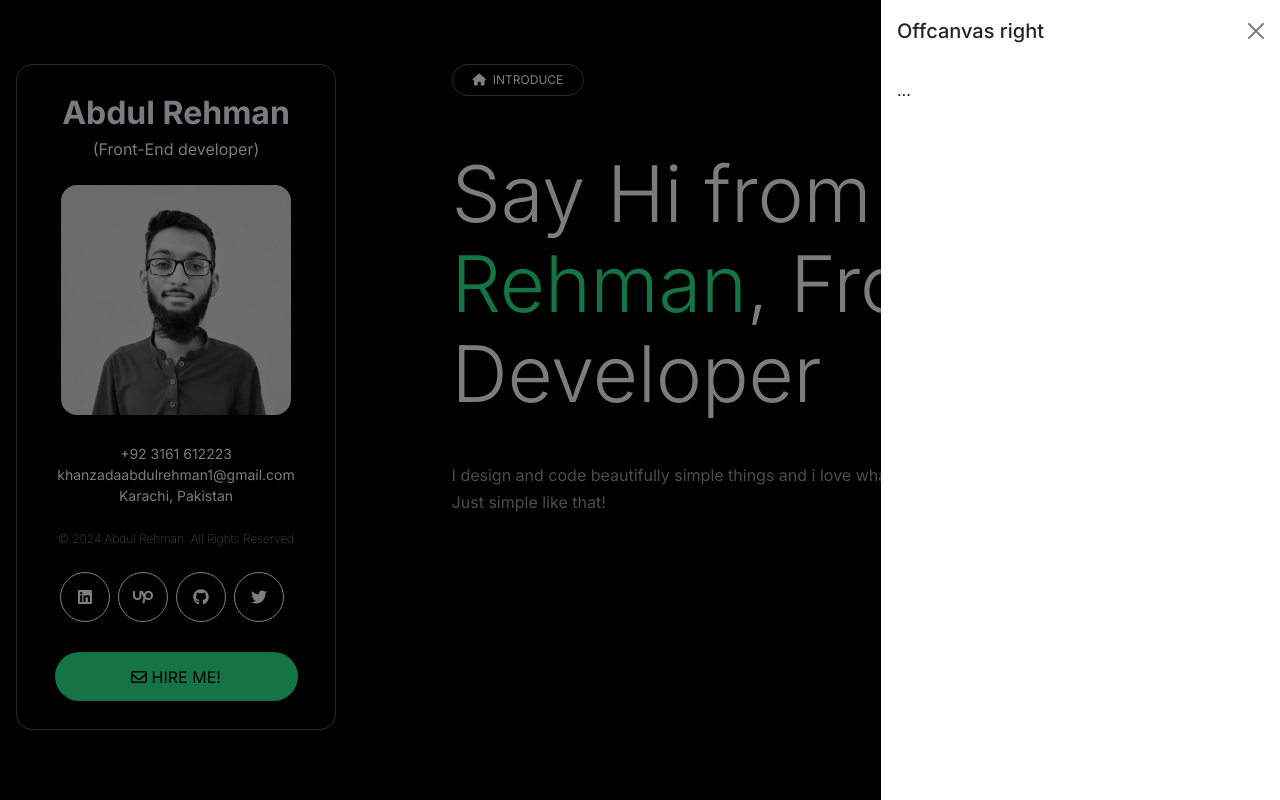
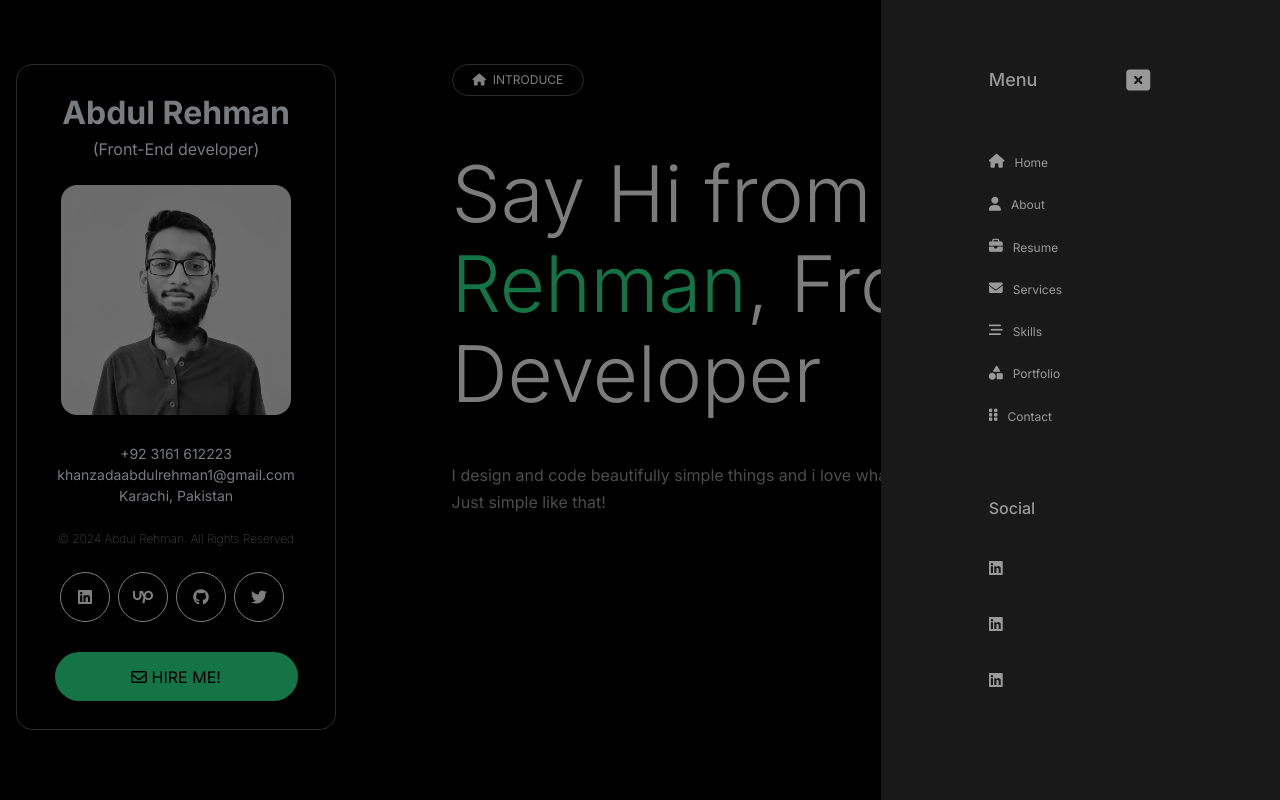
Before and after one commit to abdulrehmankz1/personal-portfolio, a React (Create React App) app: page / in a window 1280 px wide. Both pictures are taken after a click on the button 1184 px from the left and 95 px from the top of the page. Shown: the top 800 px of the page. Built offline with nearby package versions, Linux system fonts and the light colour scheme.

Commit message:
pushed todays code

```diff
--- a/src/components/IntroSection.jsx
+++ b/src/components/IntroSection.jsx
@@ -1,6 +1,8 @@
 import React, { useEffect } from 'react'
 import AOS from 'aos';
 import '../styles.scss';
+import { Link } from 'react-scroll';
+
 
 function IntroSection() {
 
@@ -28,16 +30,85 @@ function IntroSection() {
           <button class="btn icon_menu" type="button" data-bs-toggle="offcanvas" data-bs-target="#offcanvasRight" aria-controls="offcanvasRight">
             <span></span>
             <span></span>
-
           </button>
 
           <div class="offcanvas offcanvas-end" tabindex="-1" id="offcanvasRight" aria-labelledby="offcanvasRightLabel">
-            <div class="offcanvas-header">
-              <h5 class="offcanvas-title" id="offcanvasRightLabel">Offcanvas right</h5>
-              <button type="button" class="btn-close" data-bs-dismiss="offcanvas" aria-label="Close"></button>
+            <div class="offcanvas-header d-flex justify-content-between align-items-center text-center">
+              <h5 class="offcanvas-title" id="offcanvasRightLabel">Menu</h5>
+              <button type="button" data-bs-dismiss="offcanvas" aria-label="Close">
+                <i class="fa-solid fa-rectangle-xmark fa-xl"></i>
+              </button>
             </div>
             <div class="offcanvas-body">
-              ...
+              <div className='d-xl-block d-none'>
+                <ul className="scroll-nav d-flex">
+                  <li>
+                    <Link to="home" smooth={true} duration={500}>
+                      <i className="fa-solid fa-house fa-sm"></i>
+                      <span className="tooltiptext">Home</span>
+                    </Link>
+                  </li>
+                  <li>
+                    <Link to="about" smooth={true} duration={500}>
+                      <i className="fa-solid fa-user fa-sm"></i>
+                      <span className="tooltiptext">About</span>
+                    </Link>
+                  </li>
+                  <li>
+                    <Link to="resume" smooth={true} duration={500}>
+                      <i className="fa-solid fa-briefcase fa-sm"></i>
+                      <span className="tooltiptext">Resume</span>
+                    </Link>
+                  </li>
+                  <li>
+                    <Link to="services" smooth={true} duration={500}>
+                      <i className="fa-solid fa-envelope fa-sm"></i>
+                      <span className="tooltiptext">Services</span>
+                    </Link>
+                  </li>
+                  <li>
+                    <Link to="skills" smooth={true} duration={500}>
+                      <i className="fa-solid fa-bars-staggered fa-sm"></i>
+                      <span className="tooltiptext">Skills</span>
+                    </Link>
+                  </li>
+                  <li>
+                    <Link to="portfolio" smooth={true} duration={500}>
+                      <i className="fa-solid fa-shapes fa-sm"></i>
+                      <span className="tooltiptext">Portfolio</span>
+                    </Link>
+                  </li>
+                  <li>
+                    <Link to="contact" smooth={true} duration={500}>
+                      <i className="fa-solid fa-grip-vertical fa-sm"></i>
+                      <span className="tooltiptext">Contact</span>
+                    </Link>
+                  </li>
+                </ul>
+                <div className="social">
+                  <h6>
+                    Social
+                  </h6>
+                  <ul>
+                    <li>
+
+                      <a href="https://www.linkedin.com/in/abdul-rehman-khanzada-661757237/">
+                        <i className="fa-brands fa-linkedin fa-md"></i>
+                      </a>
+                    </li>
+                    <li>
+                      <a href="https://www.linkedin.com/in/abdul-rehman-khanzada-661757237/">
+                        <i className="fa-brands fa-linkedin fa-md"></i>
+                      </a>
+                    </li>
+                    <li>
+                      <a href="https://www.linkedin.com/in/abdul-rehman-khanzada-661757237/">
+                        <i className="fa-brands fa-linkedin fa-md"></i>
+                      </a>
+                    </li>
+                  </ul>
+                </div>
+              </div>
             </div>
           </div>
         </span>
--- a/src/components/PortfolioSection.jsx
+++ b/src/components/PortfolioSection.jsx
@@ -82,8 +82,8 @@ function PortfolioSection() {
   };
 
   return (
-    <div id="portfolioSection portfolio" className='custom-container my-xl-5 my-lg-5 my-md-5 my-3 section_space portfolio_Section' data-aos="fade-up">
-      <span className="badge rounded-pill section_badge">
+    <div id="portfolioSection" className='custom-container my-xl-5 my-lg-5 my-md-5 my-3 section_space portfolio_Section' data-aos="fade-up">
+      <span className="badge rounded-pill section_badge" id='portfolio'>
         <i className="fa-solid fa-grip-vertical"></i>
         &nbsp; PORTFOLIO
       </span>
--- a/src/styles.scss
+++ b/src/styles.scss
@@ -193,6 +193,68 @@ body {
 
   .section_space {
     padding: 60px 0;
+  }
+
+  .offcanvas {
+    background-color: #191919;
+    padding-top: 50px !important;
+    transition: .3s;
+    color: #999999;
+
+    .offcanvas-header {
+      width: 46%;
+      margin: 0 auto;
+      padding-left: 0;
+
+      .offcanvas-title {
+        font-size: 18px;
+        margin-top: 0;
+      }
+
+      button {
+        background-color: #191919;
+        border: none;
+
+        i {
+          color: #999999;
+        }
+      }
+    }
+
+    .offcanvas-body {
+      width: 46%;
+      margin: 0 auto;
+      padding-left: 0;
+
+
+      ul {
+        list-style: none;
+        flex-direction: column;
+        padding: 24px 0;
+        margin: 0 0 30px;
+
+        li {
+          display: flex;
+          justify-content: space-between !important;
+          align-items: center !important;
+          cursor: pointer;
+
+          i {
+            color: #999999;
+            margin-right: 10px;
+            margin-bottom: 30px;
+            padding-top: 10px;
+          }
+
+          span {
+            font-size: 12px;
+            color: #999999;
+            margin-top: -10px;
+
+          }
+        }
+      }
+    }
   }
 
   .resume_section {
@@ -749,6 +811,7 @@ body {
     .section_space {
       padding: 20px 0;
     }
+
     .icon_menu {
       position: fixed !important;
       right: 30px;
@@ -836,7 +899,8 @@ body {
     .section_space {
       padding: 40px 0;
     }
-     .icon_menu {
+
+    .icon_menu {
       position: fixed !important;
       right: 68px;
       top: 68px;
@@ -932,6 +996,7 @@ body {
 
     .left-sidebar {
       position: fixed;
+      // height: 80vh;
     }
 
     .icon_menu {
```
